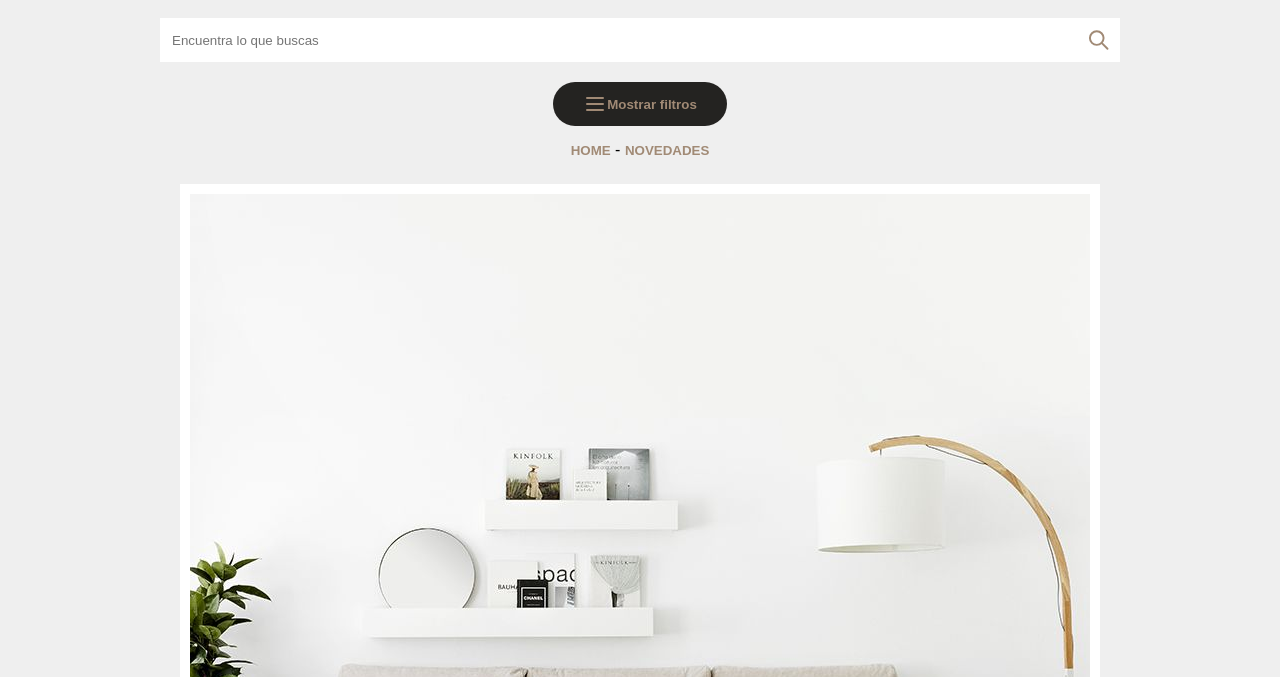
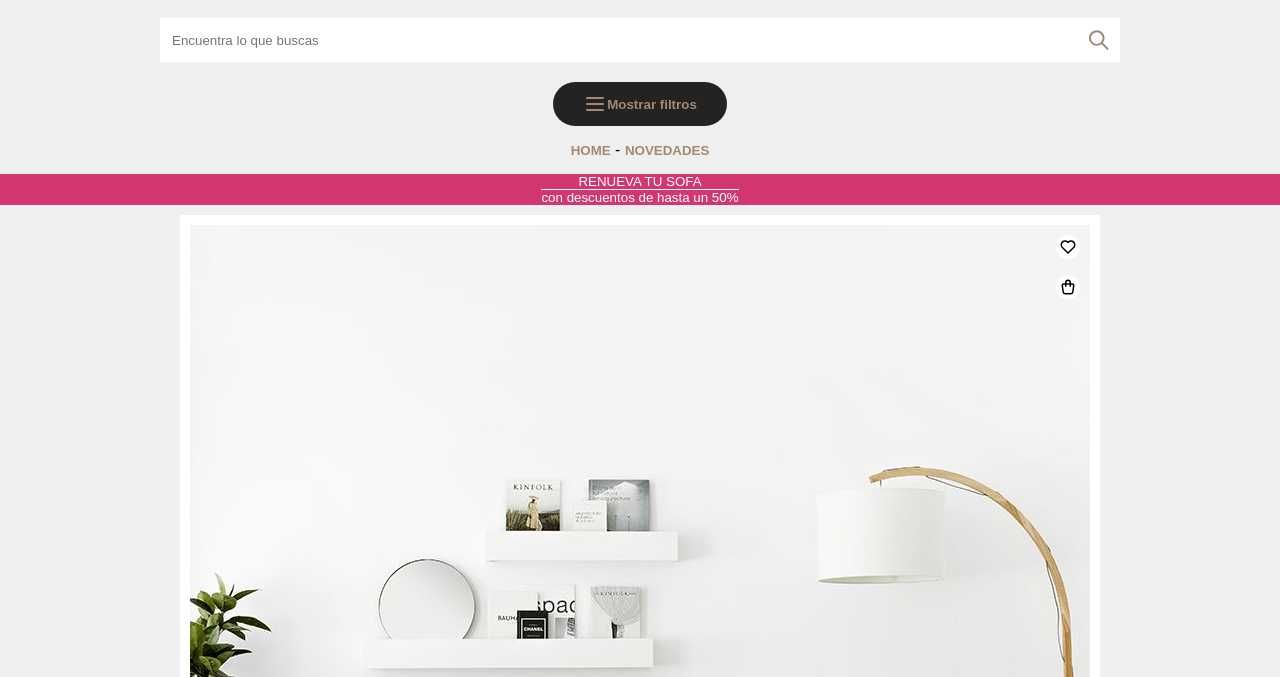
Before and after one commit to Zafiro12/UI-UX, a plain HTML site: page flexbox/ejercicio14/index.html in a window 1280 px wide. Shown: the part 123-800 px from the top of the page. Drawn offline with Linux system fonts and the light colour scheme.

Commit message:
mejor kenay

```diff
--- a/flexbox/ejercicio14/index.html
+++ b/flexbox/ejercicio14/index.html
@@ -73,9 +73,32 @@
             <small><a href="#">NOVEDADES</a></small>
         </div>
 
+        <div id="oferta">
+            <small>RENUEVA TU SOFA</small>
+            <small>con descuentos de hasta un 50%</small>
+        </div>
+
         <section id="productos">
             <article class="producto">
                 <figure>
+                    <a href="#"><svg xmlns="http://www.w3.org/2000/svg" class="cesta" width="24" height="24"
+                            viewBox="0 0 24 24" stroke-width="2" stroke="currentColor" fill="none"
+                            stroke-linecap="round" stroke-linejoin="round">
+                            <path stroke="none" d="M0 0h24v24H0z" fill="none"></path>
+                            <path
+                                d="M6.331 8h11.339a2 2 0 0 1 1.977 2.304l-1.255 8.152a3 3 0 0 1 -2.966 2.544h-6.852a3 3 0 0 1 -2.965 -2.544l-1.255 -8.152a2 2 0 0 1 1.977 -2.304z">
+                            </path>
+                            <path d="M9 11v-5a3 3 0 0 1 6 0v5"></path>
+                        </svg></a>
+                    <a href="#"><svg xmlns="http://www.w3.org/2000/svg" class="corazon" width="24" height="24"
+                            viewBox="0 0 24 24" stroke-width="2" stroke="currentColor" fill="none"
+                            stroke-linecap="round" stroke-linejoin="round">
+                            <path stroke="none" d="M0 0h24v24H0z" fill="none"></path>
+                            <path d="M19.5 12.572l-7.5 7.428l-7.5 -7.428m0 0a5 5 0 1 1 7.5 -6.566a5 5 0 1 1 7.5 6.572">
+                            </path>
+                        </svg></a>
+
+
                     <img src="img/sofa.jpg" alt="novedad">
                     <figcaption>Más información</figcaption>
                 </figure>
--- a/flexbox/ejercicio14/style.css
+++ b/flexbox/ejercicio14/style.css
@@ -98,6 +98,7 @@ button#filtros:hover {
 
     cursor: pointer;
 }
+
 button#filtros:hover>svg {
     color: #242321;
 }
@@ -111,6 +112,28 @@ div#enlaces a {
 
     font-weight: bold;
     text-decoration: none;
+}
+
+div#oferta {
+    width: 100%;
+
+    background-color: #d23771;
+    color: white;
+
+    text-align: center;
+
+    display: flex;
+    flex-flow: column;
+    justify-content: center;
+    align-items: center;
+}
+
+div#oferta>small {
+    width: fit-content;
+}
+
+div#oferta>small:last-child {
+    border-top: 1px solid white;
 }
 
 section#productos {
@@ -140,6 +163,28 @@ article.producto {
 article.producto>figure {
     margin: 0;
     position: relative;
+}
+
+article.producto>figure svg.corazon {
+    position: absolute;
+    top: 10px;
+    right: 10px;
+    background-color: white;
+    border-radius: 15px;
+    padding: 3px;
+
+    color: black;
+}
+
+article.producto>figure svg.cesta {
+    position: absolute;
+    top: 50px;
+    right: 10px;
+    background-color: white;
+    border-radius: 15px;
+    padding: 3px;
+
+    color: black;
 }
 
 article.producto>figure>img {
@@ -194,7 +239,8 @@ footer {
     padding: 10px;
 }
 
-footer h3, svg {
+footer h3,
+svg {
     color: #a18a75;
 }
 
```
